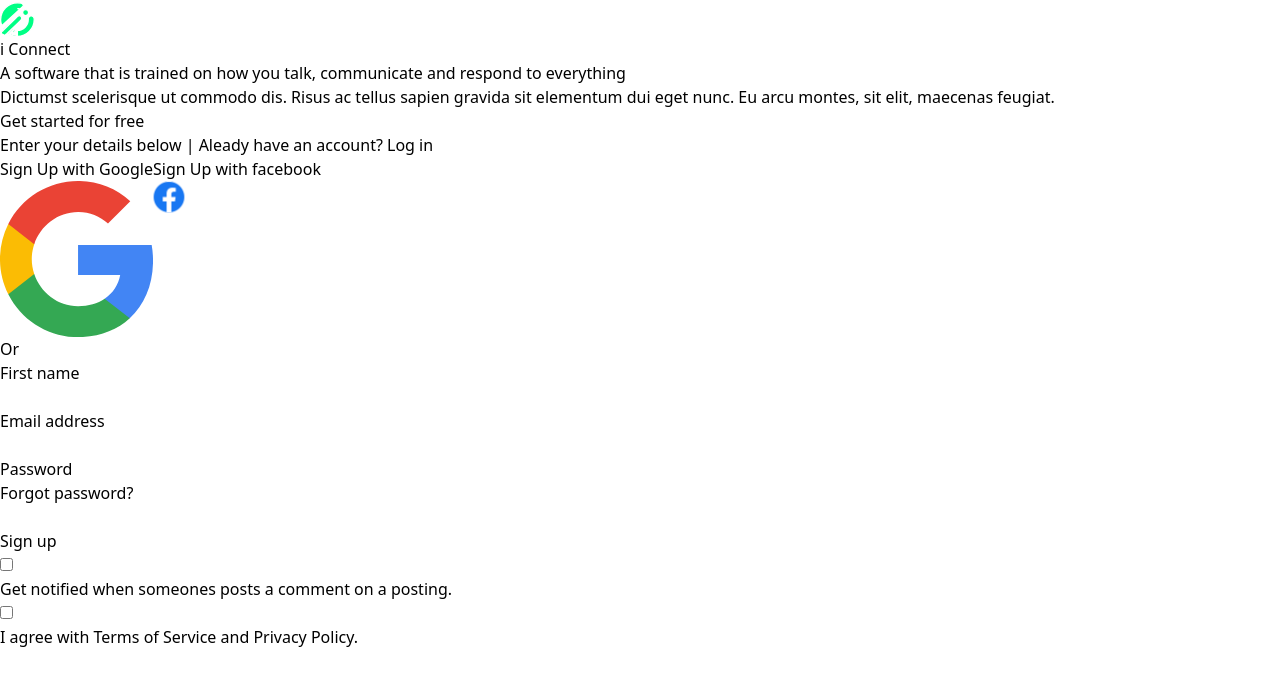
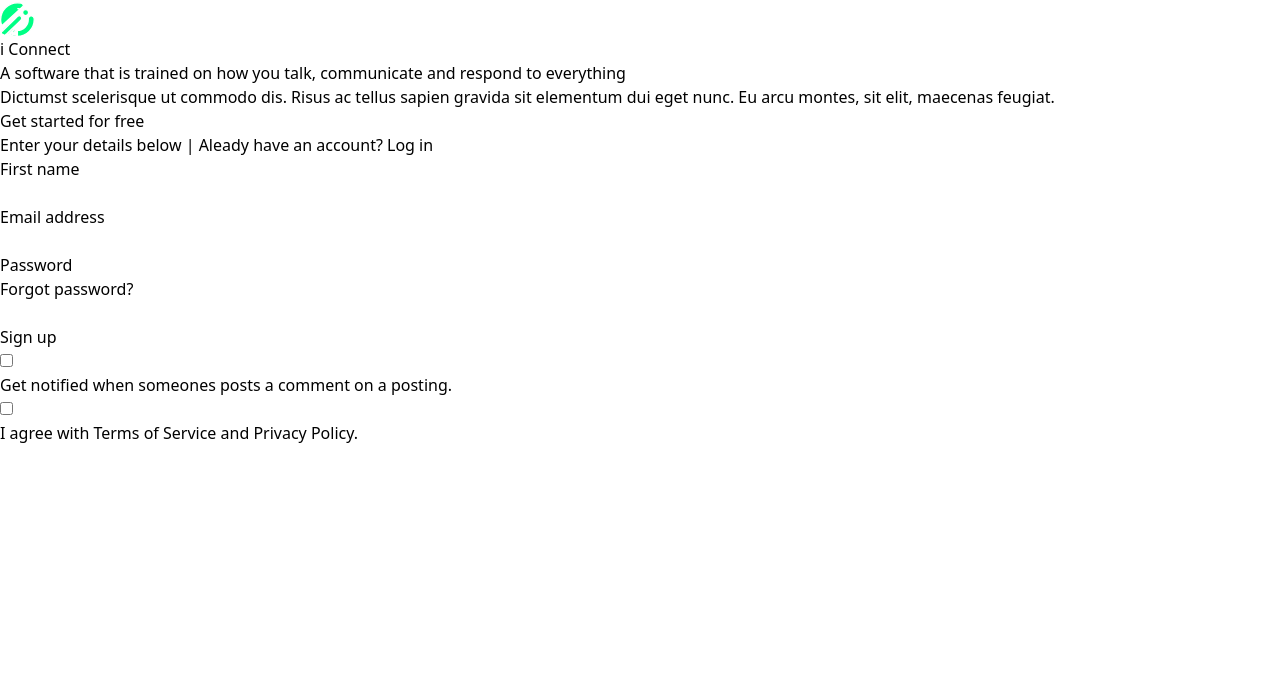
Before and after one commit to kinyichukwu/Social-AI-Connect, a React (Vite) app: page /signup in a window 1280 px wide. Shown: the top 686 px of the page. Built offline with nearby package versions, Linux system fonts and the light colour scheme.

Commit message:
removing google buttons

```diff
--- a/src/pages/SignIn.jsx
+++ b/src/pages/SignIn.jsx
@@ -5,7 +5,7 @@ import { Link } from "react-router-dom";
 
 const SignIn = () => {
   return (
-    <div className="flex min-h-full">
+    <div className="flex min-h-full lg:h-screen">
       <div className="flex-1 hidden lg:flex bg-[#121228] justify-center  flex-col">
         <div className="pl-[5.4%] pr-[4.6%] mb-28 flex items-center">
           <img src={Logo} alt="" className="" />
@@ -54,44 +54,8 @@ const SignIn = () => {
           </Link>
         </p>
 
-        <div className="lg:flex  lg:mx-[10%] lg:max-w-[80%] justify-between">
-          <button class="mt-10 w-full py-1.5 lg:px-3 lg:mr-2 mx-auto flex items-center justify-center sm:max-w-sm  text-gray-900 ring-1 ring-inset ring-gray-300 placeholder:text-gray-400 sm:text-sm sm:leading-6 rounded-xl">
-            <span class="mr-3">Sign In with Google</span>
-            <div class="p-2 rounded-full">
-              <svg class="w-4" viewBox="0 0 533.5 544.3">
-                <path
-                  d="M533.5 278.4c0-18.5-1.5-37.1-4.7-55.3H272.1v104.8h147c-6.1 33.8-25.7 63.7-54.4 82.7v68h87.7c51.5-47.4 81.1-117.4 81.1-200.2z"
-                  fill="#4285f4"
-                />
-                <path
-                  d="M272.1 544.3c73.4 0 135.3-24.1 180.4-65.7l-87.7-68c-24.4 16.6-55.9 26-92.6 26-71 0-131.2-47.9-152.8-112.3H28.9v70.1c46.2 91.9 140.3 149.9 243.2 149.9z"
-                  fill="#34a853"
-                />
-                <path
-                  d="M119.3 324.3c-11.4-33.8-11.4-70.4 0-104.2V150H28.9c-38.6 76.9-38.6 167.5 0 244.4l90.4-70.1z"
-                  fill="#fbbc04"
-                />
-                <path
-                  d="M272.1 107.7c38.8-.6 76.3 14 104.4 40.8l77.7-77.7C405 24.6 339.7-.8 272.1 0 169.2 0 75.1 58 28.9 150l90.4 70.1c21.5-64.5 81.8-112.4 152.8-112.4z"
-                  fill="#ea4335"
-                />
-              </svg>
-            </div>
-          </button>
 
-          <button class="mt-10 w-full py-1.5 flex lg:px-3 lg:ml-2 mx-auto items-center justify-center sm:max-w-sm  text-gray-900 ring-1 ring-inset ring-gray-300 placeholder:text-gray-400 sm:text-sm sm:leading-6 rounded-xl">
-            <span class="mr-3 blo">Sign In with facebook</span>
-            <div class="p-2 rounded-full">
-              <img src={facebook} alt="facebook" className="w-5" />
-            </div>
-          </button>
-        </div>
 
-        <div class="mt-10 border-b-[1.5px] text-center mx-auto w-full sm:max-w-sm lg:max-w-[80%] border-[#0006]">
-          <div class="leading-none px-2 inline-block text-sm text-gray-600 tracking-wide font-medium bg-white transform translate-y-1/2 ">
-            Or
-          </div>
-        </div>
 
         <div className="mt-10 sm:mx-auto sm:w-full sm:max-w-sm lg:max-w-[80%] ">
           <form className="space-y-6" action="#" method="POST">
--- a/src/pages/SignUp.jsx
+++ b/src/pages/SignUp.jsx
@@ -54,44 +54,8 @@ const SignUp = () => {
           </Link>
         </p>
 
-        <div className="lg:flex  lg:mx-[10%] lg:max-w-[80%] justify-between">
-          <button class="mt-10 w-full py-1.5 lg:px-3 lg:mr-2 mx-auto flex items-center justify-center sm:max-w-sm  text-gray-900 ring-1 ring-inset ring-gray-300 placeholder:text-gray-400 sm:text-sm sm:leading-6 rounded-xl">
-            <span class="mr-3">Sign Up with Google</span>
-            <div class="p-2 rounded-full">
-              <svg class="w-4" viewBox="0 0 533.5 544.3">
-                <path
-                  d="M533.5 278.4c0-18.5-1.5-37.1-4.7-55.3H272.1v104.8h147c-6.1 33.8-25.7 63.7-54.4 82.7v68h87.7c51.5-47.4 81.1-117.4 81.1-200.2z"
-                  fill="#4285f4"
-                />
-                <path
-                  d="M272.1 544.3c73.4 0 135.3-24.1 180.4-65.7l-87.7-68c-24.4 16.6-55.9 26-92.6 26-71 0-131.2-47.9-152.8-112.3H28.9v70.1c46.2 91.9 140.3 149.9 243.2 149.9z"
-                  fill="#34a853"
-                />
-                <path
-                  d="M119.3 324.3c-11.4-33.8-11.4-70.4 0-104.2V150H28.9c-38.6 76.9-38.6 167.5 0 244.4l90.4-70.1z"
-                  fill="#fbbc04"
-                />
-                <path
-                  d="M272.1 107.7c38.8-.6 76.3 14 104.4 40.8l77.7-77.7C405 24.6 339.7-.8 272.1 0 169.2 0 75.1 58 28.9 150l90.4 70.1c21.5-64.5 81.8-112.4 152.8-112.4z"
-                  fill="#ea4335"
-                />
-              </svg>
-            </div>
-          </button>
 
-          <button class="mt-10 w-full py-1.5 flex lg:px-3 lg:ml-2 mx-auto items-center justify-center sm:max-w-sm  text-gray-900 ring-1 ring-inset ring-gray-300 placeholder:text-gray-400 sm:text-sm sm:leading-6 rounded-xl">
-            <span class="mr-3 blo">Sign Up with facebook</span>
-            <div class="p-2 rounded-full">
-              <img src={facebook} alt="facebook" className="w-5" />
-            </div>
-          </button>
-        </div>
 
-        <div class="mt-10 border-b-[1.5px] text-center mx-auto w-full sm:max-w-sm lg:max-w-[80%] border-[#0006]">
-          <div class="leading-none px-2 inline-block text-sm text-gray-600 tracking-wide font-medium bg-white transform translate-y-1/2 ">
-            Or
-          </div>
-        </div>
 
         <div className="mt-10 sm:mx-auto sm:w-full sm:max-w-sm lg:max-w-[80%] ">
           <form className="space-y-6" action="#" method="POST">
```
